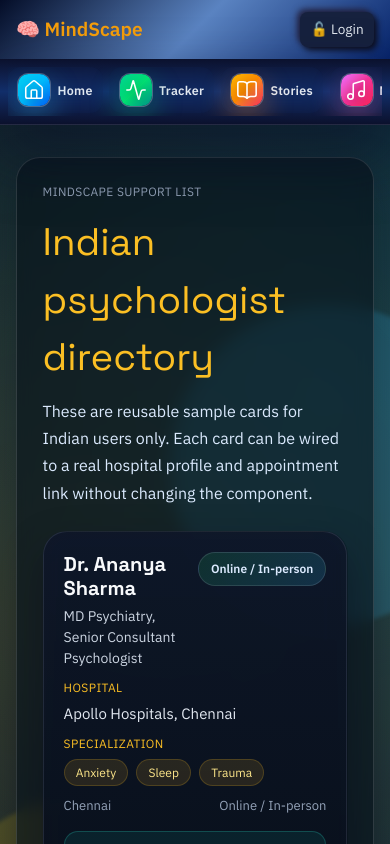
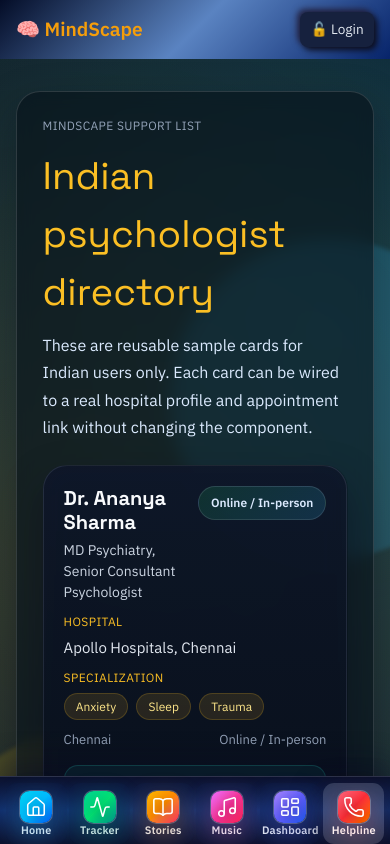
Before and after one commit to shriom17/MindScape, a React (Vite) app in the folder frontend/: page /helpline in a window 390 px wide. Shown: the top 844 px of the page. Built offline with nearby package versions, Linux system fonts and the light colour scheme; no server answers.

Commit message:
mobile navigation views fixed

```diff
--- a/frontend/src/index.css
+++ b/frontend/src/index.css
@@ -74,40 +74,50 @@ iframe {
   .mindscape-sidebar {
     width: 100% !important;
     min-height: 0 !important;
-    padding: 0.5rem !important;
+    height: calc(4.25rem + env(safe-area-inset-bottom)) !important;
+    padding: 0.35rem 0.35rem env(safe-area-inset-bottom) !important;
     border-right: 0 !important;
-    border-bottom: 1px solid rgba(255, 255, 255, 0.1);
-    position: sticky;
-    top: 0;
-    z-index: 20;
+    border-top: 1px solid rgba(255, 255, 255, 0.14);
+    position: fixed !important;
+    left: 0;
+    right: 0;
+    bottom: 0;
+    z-index: 100;
+    box-shadow: 0 -12px 30px rgba(8, 12, 35, 0.45);
   }
 
   .mindscape-sidebar-list {
     flex-direction: row !important;
-    gap: 0.4rem !important;
-    overflow-x: auto;
-    padding-bottom: 0.15rem;
-    scrollbar-width: thin;
+    justify-content: space-around;
+    align-items: stretch;
+    gap: 0.15rem !important;
+    height: 100%;
   }
 
   .mindscape-sidebar-list > li {
-    flex: 0 0 auto;
+    flex: 1 1 0;
+    min-width: 0;
   }
 
   .mindscape-sidebar-list a {
-    gap: 0.45rem !important;
-    padding: 0.45rem 0.65rem !important;
-    border-radius: 0.8rem !important;
+    height: 100%;
+    flex-direction: column;
+    justify-content: center;
+    gap: 0.15rem !important;
+    padding: 0.3rem 0.1rem !important;
+    border-radius: 0.7rem !important;
   }
 
   .mindscape-sidebar-list a > span:first-child {
     width: 2rem !important;
     height: 2rem !important;
-    border-radius: 0.65rem !important;
+    border-radius: 0.6rem !important;
   }
 
   .mindscape-sidebar-list a > span:nth-child(2) {
-    font-size: 0.78rem !important;
+    font-size: 0.68rem !important;
+    line-height: 1;
+    white-space: nowrap;
   }
 
   .mindscape-sidebar-list a > span:last-child {
@@ -116,6 +126,10 @@ iframe {
 
   .mindscape-app-shell {
     display: block !important;
+  }
+
+  .mindscape-page-content {
+    padding-bottom: calc(4.75rem + env(safe-area-inset-bottom));
   }
 
   .login-page {
```
